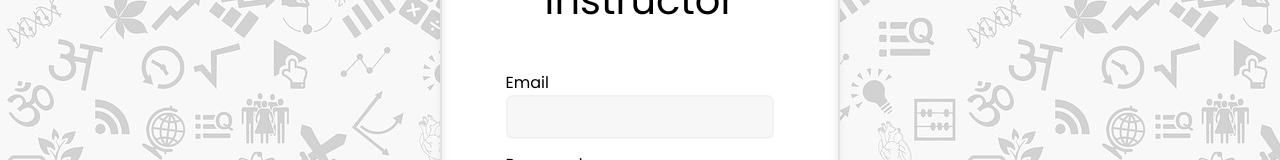
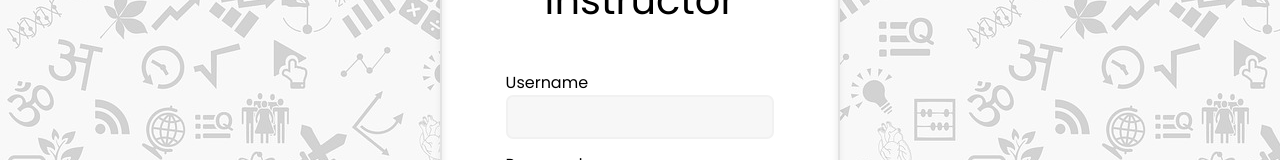
Before and after one commit to 18jad/edu-lab, a React (Create React App) app in the folder frontend/: page /instructor/login in a window 1280 px wide. Shown: the part 221-381 px from the top of the page. Built offline with nearby package versions, Linux system fonts and the light colour scheme.

Commit message:
[Fix]: Fixed username input type

```diff
--- a/frontend/src/components/LoginForm.tsx
+++ b/frontend/src/components/LoginForm.tsx
@@ -1,18 +1,23 @@
+import { FC } from "react";
 import styles from "../styles/LoginForm.module.scss";
 
-const LoginForm = ({ type }: any) => {
+interface Form {
+  type: string;
+}
+
+const LoginForm: FC<Form> = ({ type }) => {
   return (
     <form className={styles.loginForm}>
       <header className={styles.formHeader}>{type}</header>
       <div className={styles.formBody}>
         <div className={styles.inputContainer}>
-          <label htmlFor='emailInput' className={styles.inputLabel}>
-            Email
+          <label htmlFor='usernameInput' className={styles.inputLabel}>
+            Username
           </label>
           <input
-            type='email'
-            name='email'
-            id='emailInput'
+            type='text'
+            name='username'
+            id='usernameInput'
             className={styles.input}
             required
           />
```
